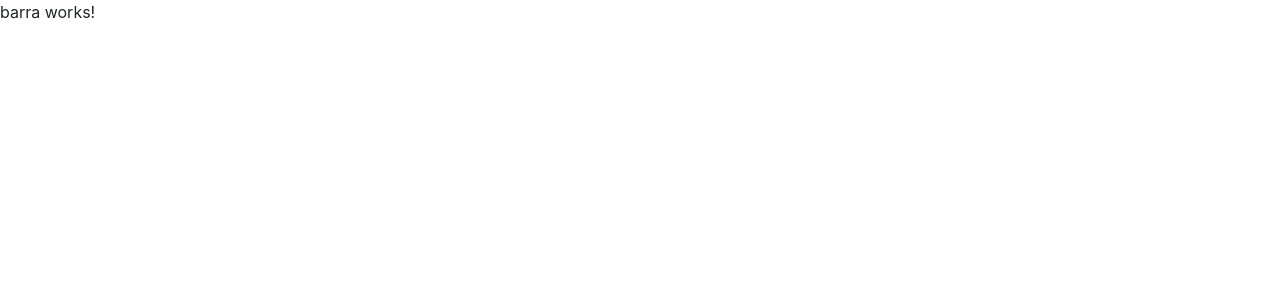
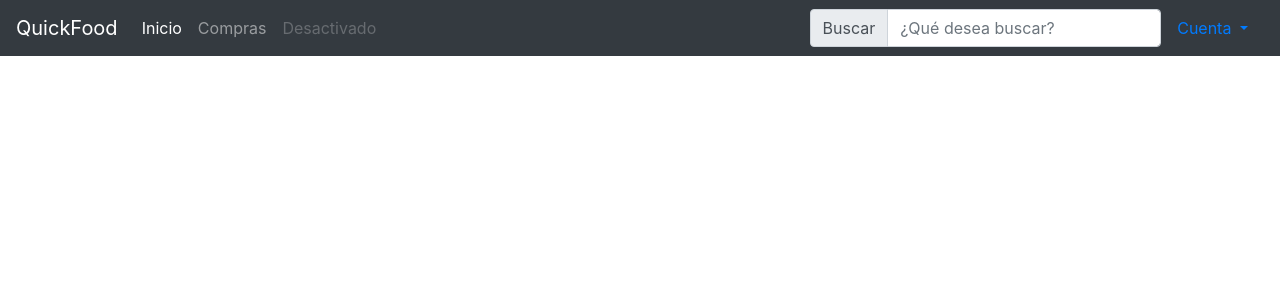
Before and after one commit to alefari/Proyecto-Informacion, an Angular app: page / in a window 1280 px wide. Shown: the top 300 px of the page. Built offline with nearby package versions, Linux system fonts and the light colour scheme.

Commit message:
Hecha barra de navegacion

```diff
--- a/src/app/components/barra/barra.component.html
+++ b/src/app/components/barra/barra.component.html
@@ -1,3 +1,35 @@
-<p>
-  barra works!
-</p>
+    <nav class="navbar fixed-top navbar-expand-sm navbar-dark bg-dark">
+      <a href="#" class="navbar-brand">QuickFood</a>
+      <button class="navbar-toggler" type="button" data-toggle="collapse" data-target="#navbarSupportedContent" aria-controls="navbarSupportedContent" aria-expanded="false" aria-label="Toggle navigation">
+        <span class="navbar-toggler-icon"></span>
+      </button>
+
+      <div class="collapse navbar-collapse" id="navbarSupportedContent">
+<!-- BOTONES -->
+        <div class="navbar-nav mr-auto">
+          <a href="#" class=" nav-item nav-link active">Inicio<span class="sr-only">(current)</span></a>
+          <a href="#" class="nav-item nav-link">Compras</a>
+          <a href="#" class="nav-item nav-link disabled">Desactivado</a>
+        </div>
+<!-- BUSCAR -->
+        <form class="form-inline my-2 my-lg-0">
+          <div class="input-group">
+            <div class="input-group-prepend">
+              <span class="input-group-text" id="basic-addon1">Buscar</span>
+            </div>
+            <input type="text" class="form-control" placeholder="¿Qué desea buscar?" aria-label="Buscar" aria-describedby="basic-addon1">
+          </div>
+        </form>
+<!-- PERFIL DROPDOWN -->
+        <div class="nav-item dropdown">
+          <a href="#" class="nav-link dropdown-toggle" id="navbarDropdownMenuLink" role="button" data-toggle="dropdown" aria-haspopup="true" aria-expanded="false">
+            Cuenta
+          </a>
+          <div class="dropdown-menu" aria-labelledby="navbarDropdownMenuLink">
+            <a href="#" class="dropdown-item">Item 1</a>
+            <a href="#" class="dropdown-item">Item 2</a>
+            <a href="#" class="dropdown-item">Item 3</a>
+          </div>
+        </div>
+      </div>
+    </nav>
```
